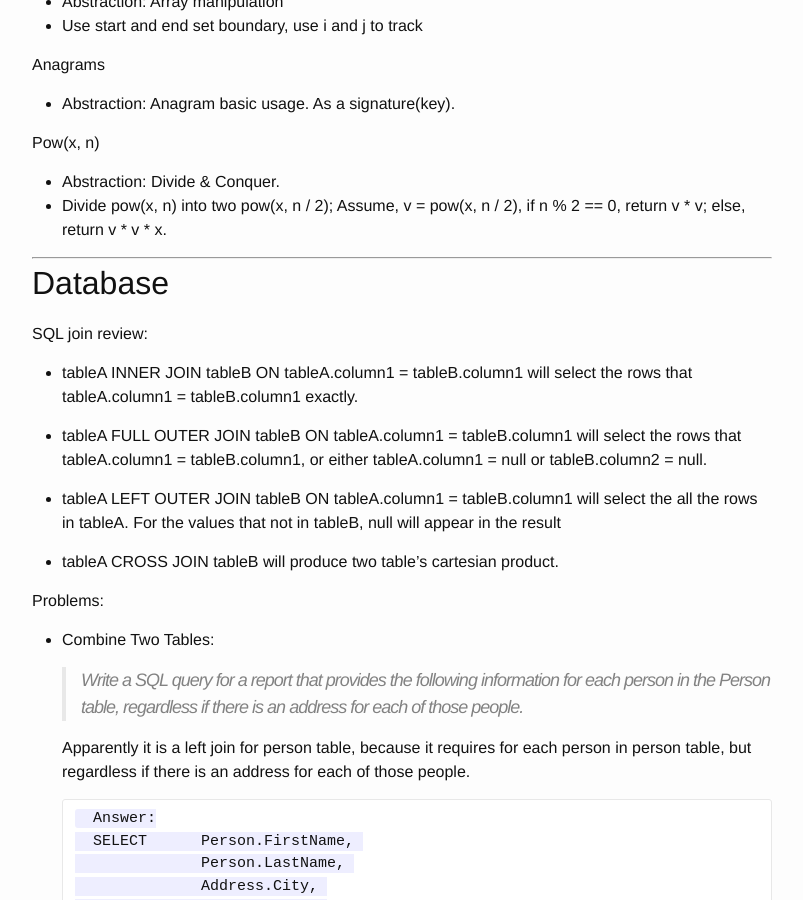
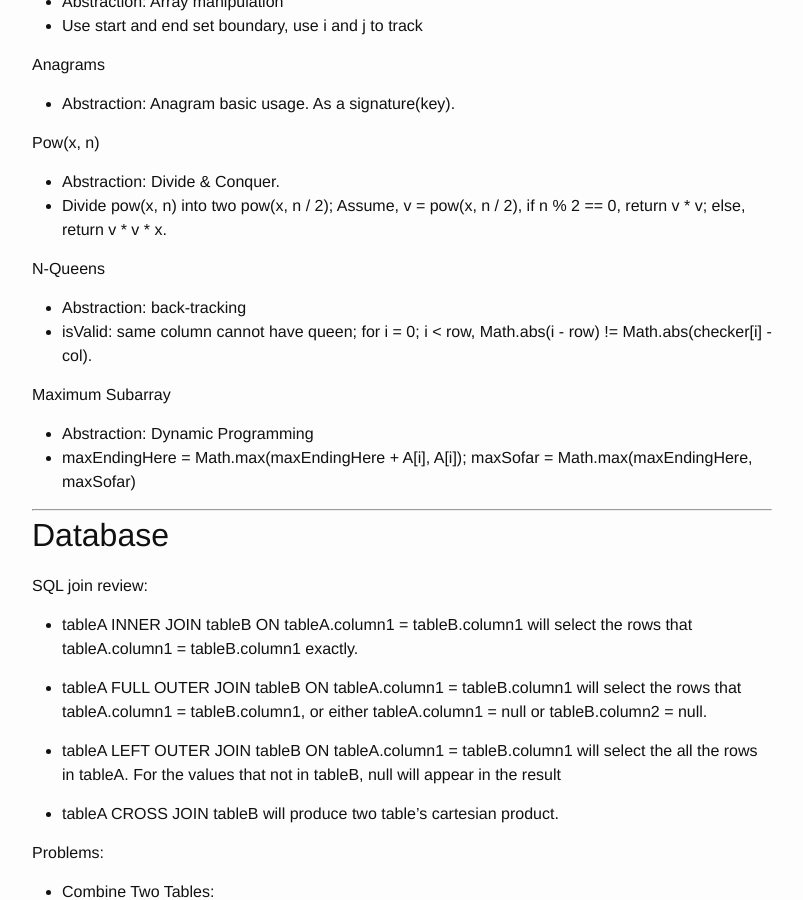
Before and after one commit to lqs4188980/lqs4188980.github.io, a Jekyll site: the page built from _posts/2015-01-11-leetcode-summary.markdown, in a window 1280 px wide and 900 px high, scrolled down 7467 px. Shown: the whole window, without its empty margins (238-1041 px from the left). Built offline with Jekyll 4.4.1, drawn with Linux system fonts in a browser that asks for light colours.

Commit message:
update post

```diff
--- a/_posts/2015-01-11-leetcode-summary.markdown
+++ b/_posts/2015-01-11-leetcode-summary.markdown
@@ -252,7 +252,15 @@ Pow(x, n)
 + Abstraction: Divide & Conquer.
 + Divide pow(x, n) into two pow(x, n / 2); Assume, v = pow(x, n / 2), if n % 2 == 0, return v * v; else, return v * v * x.
 
+N-Queens
 
++ Abstraction: back-tracking
++ isValid: same column cannot have queen; for i = 0; i < row, Math.abs(i - row) != Math.abs(checker[i]  - col).
+
+Maximum Subarray
+
++ Abstraction: Dynamic Programming
++ maxEndingHere = Math.max(maxEndingHere + A[i], A[i]); maxSofar = Math.max(maxEndingHere, maxSofar)
 
 
 <hr />
--- a/_posts/2015-01-16-thinking-in-java-reading-notes.markdown
+++ b/_posts/2015-01-16-thinking-in-java-reading-notes.markdown
@@ -828,7 +828,7 @@ Use exceptions to:
 8. Simplify.
 9. Make your library and program safer.
 
-<br />
+<hr />
 
 Ch12: Strings
 -----------------------------------
```
